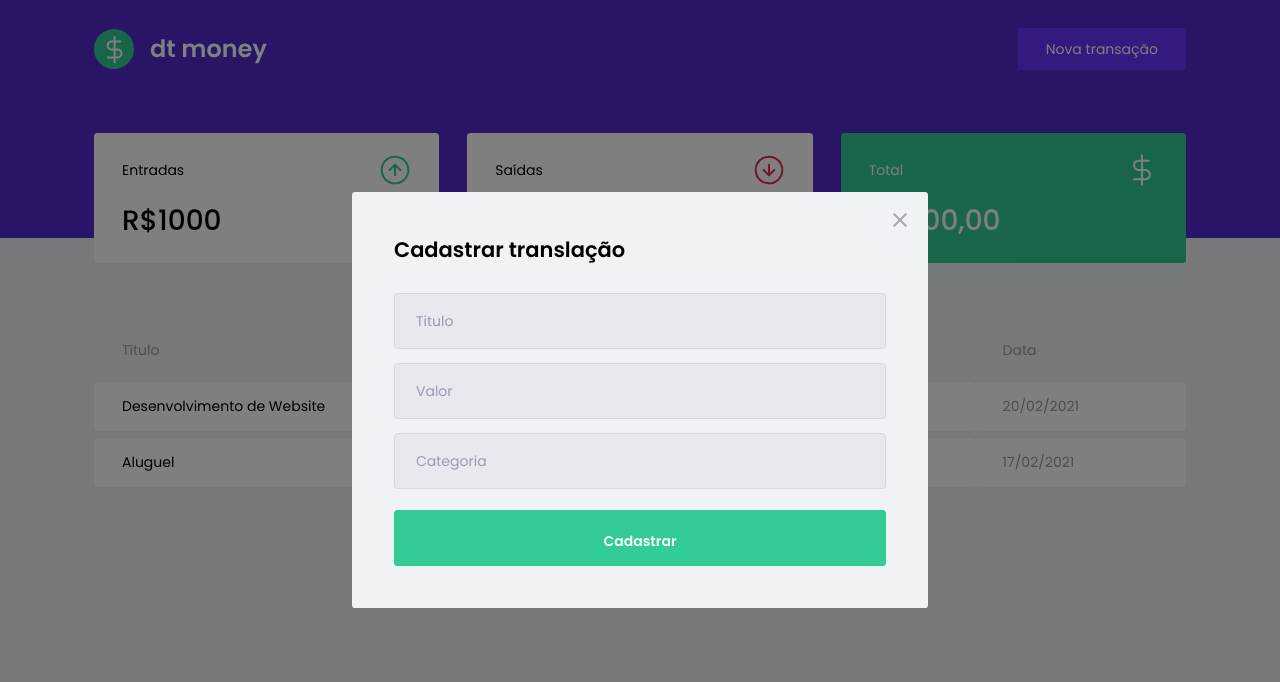
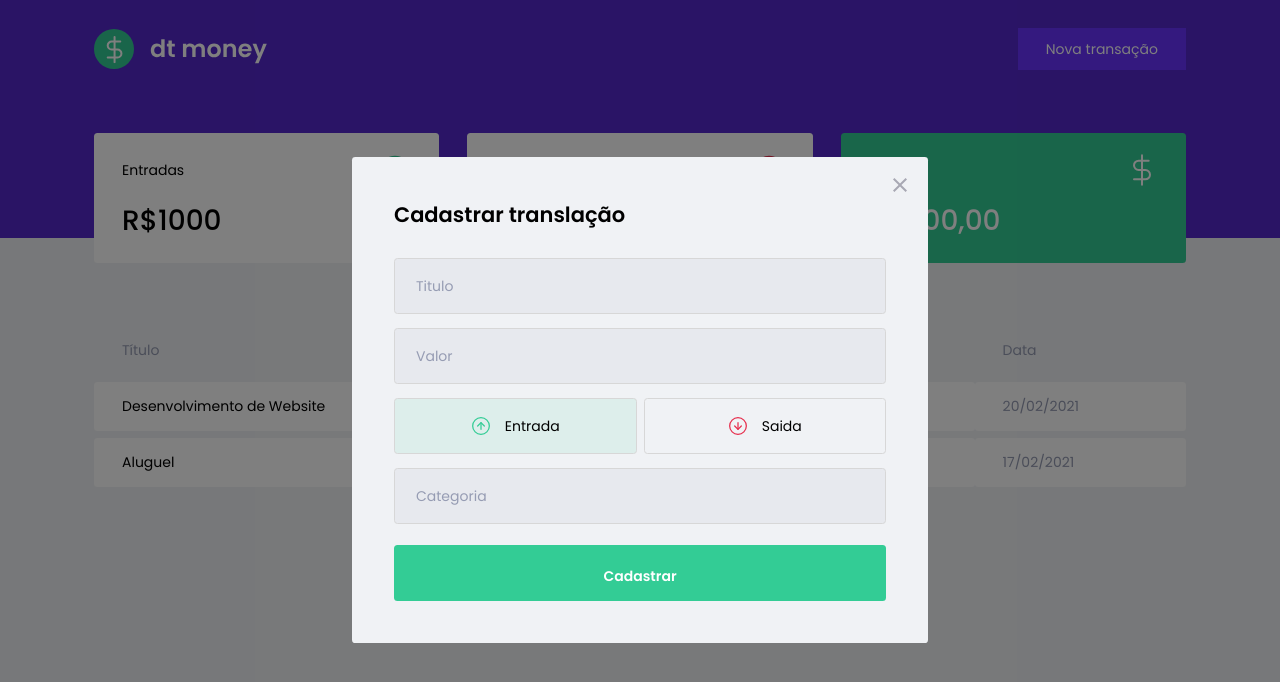
Before and after one commit to WD-GabrielKenji/IgniteReactJs-Dtmoney, a React (Create React App) app: page / in a window 1280 px wide. Both pictures are taken after a click on the button "Nova transação". Shown: the top 682 px of the page. Built offline with nearby package versions, Linux system fonts and the light colour scheme; no server answers; what miragejs would draw is missing.

Commit message:
Feat: Botões de Entrada e Saida no Formulário

```diff
--- a/package.json
+++ b/package.json
@@ -5,6 +5,7 @@
   "dependencies": {
     "axios": "^0.21.1",
     "miragejs": "^0.1.41",
+    "polished": "^4.1.2",
     "react": "^17.0.2",
     "react-dom": "^17.0.2",
     "react-modal": "^3.13.1",
--- a/src/components/NewTransactionModal/index.tsx
+++ b/src/components/NewTransactionModal/index.tsx
@@ -1,6 +1,9 @@
 import Modal from 'react-modal';
-import { Container } from './styles';
+import { Container, TransactionTypeContainer, RadioBox } from './styles';
 import closeImg from '../../assets/close.svg';
+import incomeImg from '../../assets/income.svg';
+import outcomeImg from '../../assets/outcome.svg';
+import { useState } from 'react';
 
 interface NewTransactionModal {
     isOpen: boolean;
@@ -8,6 +11,8 @@
 }
 
 export function NewTransactionModal({isOpen, onRequestClose} : NewTransactionModal){
+    const [type, setType] = useState('deposit');
+
     return (
         <Modal
             isOpen={isOpen}
@@ -29,6 +34,29 @@
 
                 <input placeholder="Titulo" />
                 <input type="number" placeholder="Valor" />
+
+                <TransactionTypeContainer >
+                    <RadioBox
+                        type="button"
+                        onClick={() => { setType('deposit') }}
+                        isActive={type === 'deposit'}
+                        activeColor="green"
+                    >
+                        <img src={incomeImg} alt="Entrada" />
+                        <span>Entrada</span>
+                    </RadioBox>
+
+                    <RadioBox
+                        type="button"
+                        onClick={() => { setType('withdraw') }}
+                        isActive={type === 'withdraw'}
+                        activeColor="red"
+                    >
+                        <img src={outcomeImg} alt="Saida" />
+                        <span>Saida</span>
+                    </RadioBox>
+                </TransactionTypeContainer>
+
                 <input placeholder="Categoria" />
 
                 <button type="submit">Cadastrar</button>
--- a/src/components/NewTransactionModal/styles.ts
+++ b/src/components/NewTransactionModal/styles.ts
@@ -1,4 +1,5 @@
 import styled from "styled-components";
+import { darken, transparentize } from "polished";
 
 export const Container = styled.form`
     h2 {
@@ -46,4 +47,56 @@
             filter: brightness(0.9);
         }
     }
-`
+`;
+
+export const TransactionTypeContainer = styled.div`
+    margin: 1rem 0;
+    display: grid;
+    grid-template-columns: 1fr 1fr;
+    gap: 0.5rem;
+`;
+
+interface RadioBoxProps{
+    isActive: boolean;
+    activeColor: 'green' | 'red';
+}
+
+const colors = {
+    green: '#33CC95',
+    red: '#E52E40',
+}
+
+export const RadioBox = styled.button<RadioBoxProps>`
+
+    height: 4rem;
+    border: 1px solid #d7d7d7;
+    border-radius: 0.25rem;
+
+    background: ${( props ) => props.isActive
+        ? transparentize(0.9, colors[props.activeColor])
+        : 'transparent'
+    };
+
+    display: flex;
+    align-items: center;
+    justify-content: center;
+
+    transition: filter 0.2s;
+
+    &:hover{
+        border-color: ${darken(0.1, '#d7d7d7')}; // Escurecendo a cor #d7d7d7 em10% (0.1)
+    }
+
+    img {
+        width: 20px;
+        height: 20px;
+    }
+
+    span {
+        display: inline-block;
+        margin-left: 1rem;
+        font-size: 1rem;
+        color: var(--text-title);
+    }
+
+`;
```
Also changed, not shown: 1 other file (tests, documents, lock files or other folders).
